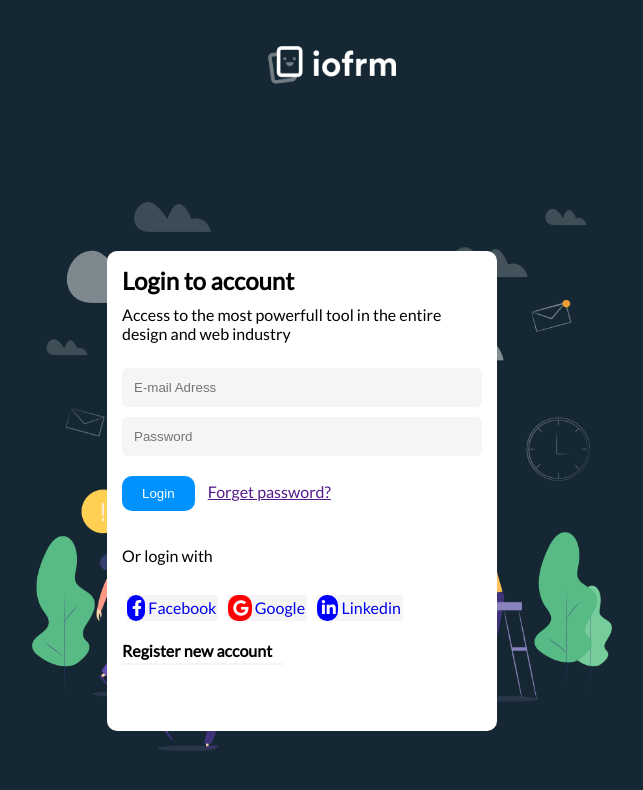
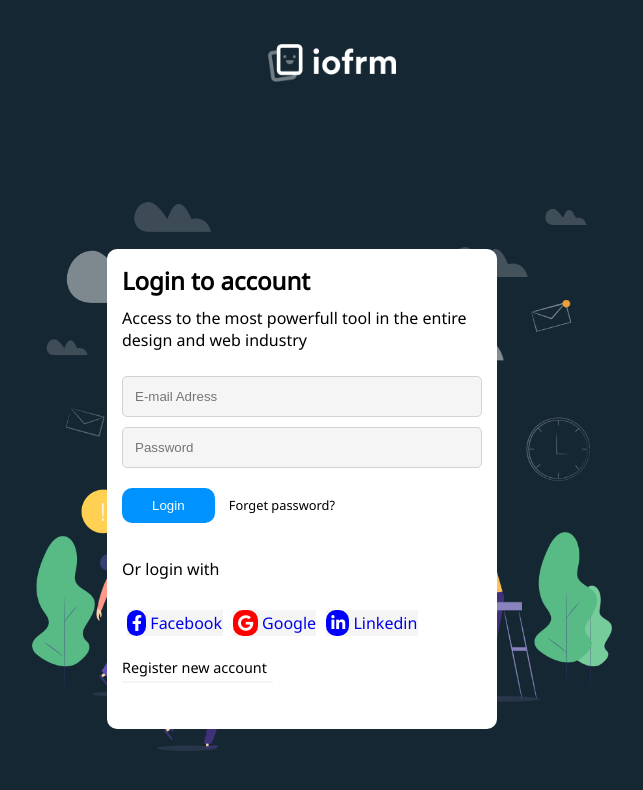
Before and after one commit to wiki-kouman/kouman-form, a plain HTML site: page index.html in a window 1280 px wide. Shown: the whole page, without its empty margins (308-951 px from the left). Drawn offline with Linux system fonts and the light colour scheme; a web font is replaced by a local one.

```diff
--- a/index.html
+++ b/index.html
@@ -6,7 +6,7 @@
     <meta name="viewport" content="width=device-width, initial-scale=1.0">
     <link rel="stylesheet" href="style.css">
     <link rel="stylesheet" href="https://cdnjs.cloudflare.com/ajax/libs/font-awesome/6.4.0/css/all.min.css" integrity="sha512-iecdLmaskl7CVkqkXNQ/ZH/XLlvWZOJyj7Yy7tcenmpD1ypASozpmT/E0iPtmFIB46ZmdtAc9eNBvH0H/ZpiBw==" crossorigin="anonymous" referrerpolicy="no-referrer" />
-    <title>Document</title>
+    <title>iofrmm</title>
 </head>
 <body>
     <div class="all_body">
@@ -20,10 +20,10 @@
         <form action="" method="get">
             <h1>Login to account</h1>
             <p>Access to the most powerfull tool in the entire design and web industry</p>
-            <input type="text" placeholder="E-mail Adress"> <br>
-            <input type="password" placeholder="Password"> <br>
+            <input type="text" placeholder="E-mail Adress" class="input_text"> <br>
+            <input type="password" placeholder="Password" class="input_password"> <br>
             <button class="button button_1">Login</button>
-            <a href="">Forget password?</a>  <br>
+            <a href="#" class="password">Forget password?</a>  <br>
             <div class="others_links">
                 <p> Or login with </p>
                 <div class="all_links">
@@ -45,7 +45,7 @@
             </div>
            </div>
            <div class="end-form">
-            <h5>Register new account</h5>
+            <a>Register new account</a>
            </div>
         </form>
 
--- a/style.css
+++ b/style.css
@@ -1,4 +1,4 @@
-@import url('https://fonts.googleapis.com/css2?family=Dancing+Script:wght@400;600&family=Kumbh+Sans:wght@400;700&family=Lato&family=Lexend+Deca:wght@400;500&family=Montserrat:wght@700&family=Mukta:wght@300;400&family=Oleo+Script+Swash+Caps&display=swap');
+@import url('https://fonts.googleapis.com/css2?family=Dancing+Script:wght@400;600&family=Kumbh+Sans:wght@400;700&family=Lato&family=Lexend+Deca:wght@400;500&family=Montserrat:wght@700&family=Mukta:wght@300;400&family=Noto+Sans:ital@0;1&family=Oleo+Script+Swash+Caps&display=swap');
 *{
     box-sizing: border-box;
     padding: 0;
@@ -8,7 +8,7 @@ body{
     background-color: #152733;
     /* background-image: url('image/image_de_fond.png');
     background-repeat: no-repeat; */
-    font-family: 'Lato', sans-serif;
+    font-family: 'Noto Sans', sans-serif;
 }
 .all_body{
     height: 100vh;
@@ -56,9 +56,15 @@ form input{
     width: 100%;
     margin-bottom: 10px;
     background-color: whitesmoke;
-    border: none;
+   border: 1px solid lightgray;
     border-radius: 5px;
+}
 
+.input_text:hover{
+    border: 2px solid blue;
+}
+.input_password:hover{
+    border: 2px solid blue;
 }
 
 .button{
@@ -70,12 +76,13 @@ form input{
 .button_1{
     background-color: #0093ff;
     color: white;
-    padding: 10px 20px;
+    padding: 10px 30px;
     border-radius: 10px;
     border: 0;
+    cursor: pointer;
 }
 .button_1:hover{
-   box-shadow: 3px 3px 3px #003153;
+   box-shadow: 0 3px 2px #003153;
 }
 .others_links{
     /* display: flex; */
@@ -126,15 +133,27 @@ form input{
     border-radius: 10px;
     width: 25%;
 }
+.password{
+    text-decoration: none;
+}
+.password:hover{
+    text-decoration: underline;
+}
 .end-form{
     margin-top: 15px;
     border-bottom: 2px solid whitesmoke;
-    width: 45%;
+    width: 42%;
     padding-bottom: 3px;
+    transition: 0.5s;
 }
 .end-form:hover{
    border-bottom: 2px solid #0093ff;
 }
-.end-form h5{
-   font-size: 1rem;
+.end-form a{
+   font-size: 0.9rem;
+   cursor: pointer;
 }
+.password{
+    color: #000;
+    font-size: .8rem;
+}
```
